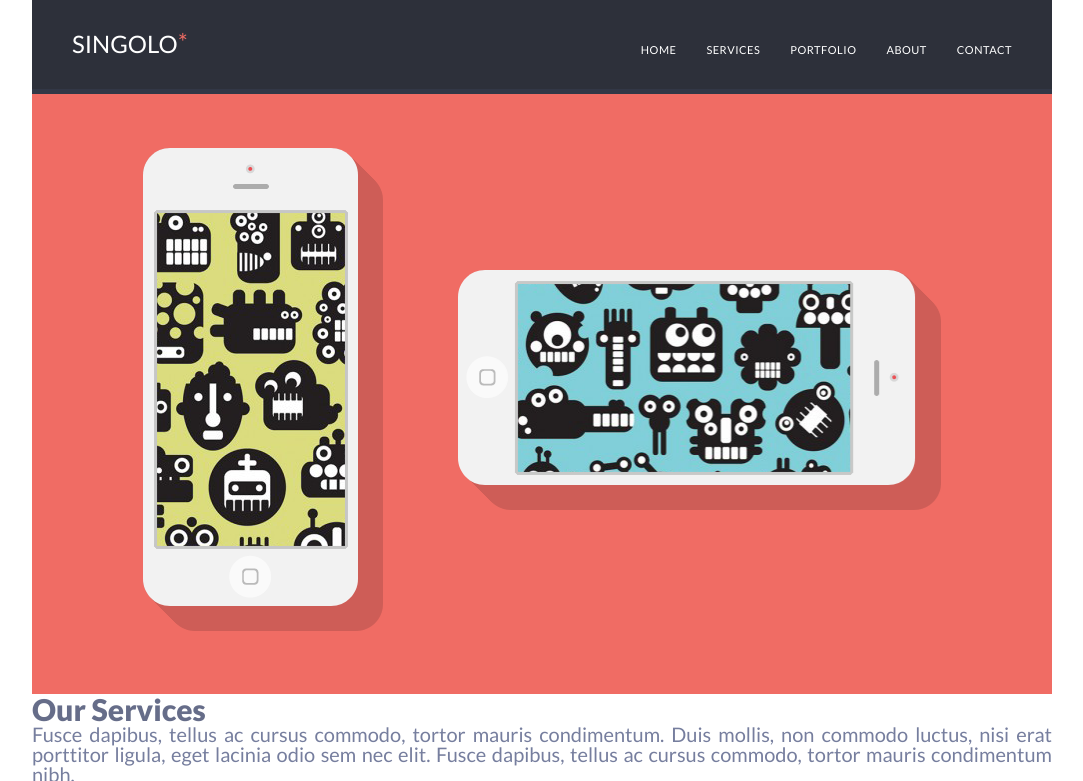
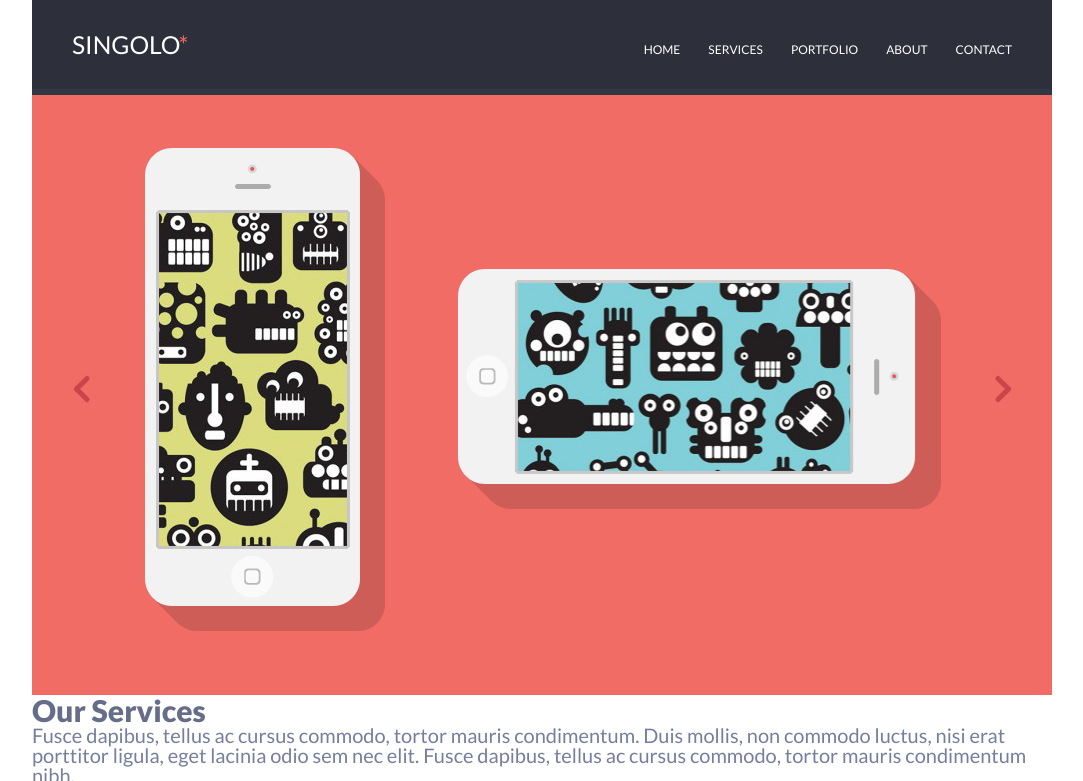
Before and after one commit to tarasdemidovich1995/singolo, a plain HTML site: page singolo1.html in a window 1280 px wide. Shown: the top 781 px of the page, without its empty margins (98-1181 px from the left). Drawn offline with Linux system fonts and the light colour scheme.

Commit message:
feat: add arrows for slider

```diff
--- a/singolo1.css
+++ b/singolo1.css
@@ -85,7 +85,8 @@ html {
 }
 
 h1 {
-  font-size: 1.2rem;
+  font-size: 1.25rem;
+  font-size-adjust: 0.5;
   color: #ffffff;
   text-transform: uppercase;
   font-weight: 500;
@@ -101,10 +102,6 @@ h3 {
   font-size: 1rem;
   font-family: "Lato-Black", sans-serif;
   color: #666d89;
-}
-
-p {
-  text-align: justify;
 }
 
 .container {
@@ -123,14 +120,14 @@ p {
       -ms-flex-align: end;
           align-items: flex-end;
   background-color: #2d303a;
-  border-bottom: 5px solid #323746;
-  padding: 0 40px 33px 40px;
+  border-bottom: 6px solid #323746;
+  padding: 0 40px 32px 40px;
 }
 
 .link {
-  font-size: 0.55rem;
+  font-size: 0.6rem;
+  letter-spacing: 0.01px;
   text-transform: uppercase;
-  letter-spacing: 0.5px;
   color: #ffffff;
 }
 
@@ -140,6 +137,7 @@ p {
 
 .slider {
   height: 600px;
+  padding: 0 40px;
   background-color: #f06c64;
   display: -webkit-box;
   display: -ms-flexbox;
@@ -147,9 +145,23 @@ p {
   -webkit-box-align: center;
       -ms-flex-align: center;
           align-items: center;
-  -ms-flex-pack: distribute;
-      justify-content: space-around;
-  padding-bottom: 7px;
+  -webkit-box-pack: justify;
+      -ms-flex-pack: justify;
+          justify-content: space-between;
+  padding: 0 42px 12px 43px;
+}
+
+.slider__phone {
+  width: 796px;
+  display: -webkit-box;
+  display: -ms-flexbox;
+  display: flex;
+  -webkit-box-align: center;
+      -ms-flex-align: center;
+          align-items: center;
+  -webkit-box-pack: justify;
+      -ms-flex-pack: justify;
+          justify-content: space-between;
 }
 
 .phone_vertical {
@@ -160,6 +172,49 @@ p {
 .phone_horizontal {
   width: 483px;
   height: 240px;
+}
+
+.arrow {
+  display: block;
+}
+
+.arrow::after {
+  content: "";
+  display: block;
+  width: 20px;
+  height: 5px;
+  background-color: #ca4549;
+  border-radius: 2.5px;
+  -webkit-transform-origin: 5px top;
+          transform-origin: 5px top;
+  -webkit-transform: rotate(45deg);
+          transform: rotate(45deg);
+}
+
+.arrow::before {
+  content: "";
+  display: block;
+  width: 20px;
+  height: 5px;
+  background-color: #ca4549;
+  border-radius: 2.5px;
+  -webkit-transform-origin: 5px bottom;
+          transform-origin: 5px bottom;
+  -webkit-transform: rotate(-45deg);
+          transform: rotate(-45deg);
+}
+
+.arrow_right {
+  -webkit-transform: rotate(180deg);
+          transform: rotate(180deg);
+}
+
+.arrow:hover {
+  cursor: pointer;
+}
+
+.arrow:hover::before, .arrow:hover::after {
+  background-color: #ffffff;
 }
 
 .logo {
@@ -173,18 +228,19 @@ p {
 .logo .purple-letter {
   color: #f06c64;
   position: absolute;
-  top: -2px;
-  right: -10px;
+  top: 0px;
+  right: -8px;
 }
 
 .navigation__list {
   display: -webkit-box;
   display: -ms-flexbox;
   display: flex;
+  margin-bottom: 1px;
 }
 
 .navigation__list-item {
-  margin-right: 30px;
+  margin-right: 28px;
 }
 
 .navigation__list-item:last-child {
--- a/singolo1.html
+++ b/singolo1.html
@@ -43,8 +43,6 @@
                 <div class="slider__arrow arrow arrow_left"></div>
                 <div class="slider__phone">
                     <img class="phone phone_vertical" src="./assets/images/slider/iPhone_Vertical.png" alt="">
-                </div>
-                <div class="slider__phone">
                     <img class="phone phone_horizontal" src="./assets/images/slider/iPhone_Horizontal.png" alt="">
                 </div>
                 <div class="slider__arrow arrow arrow_right"></div>
```
